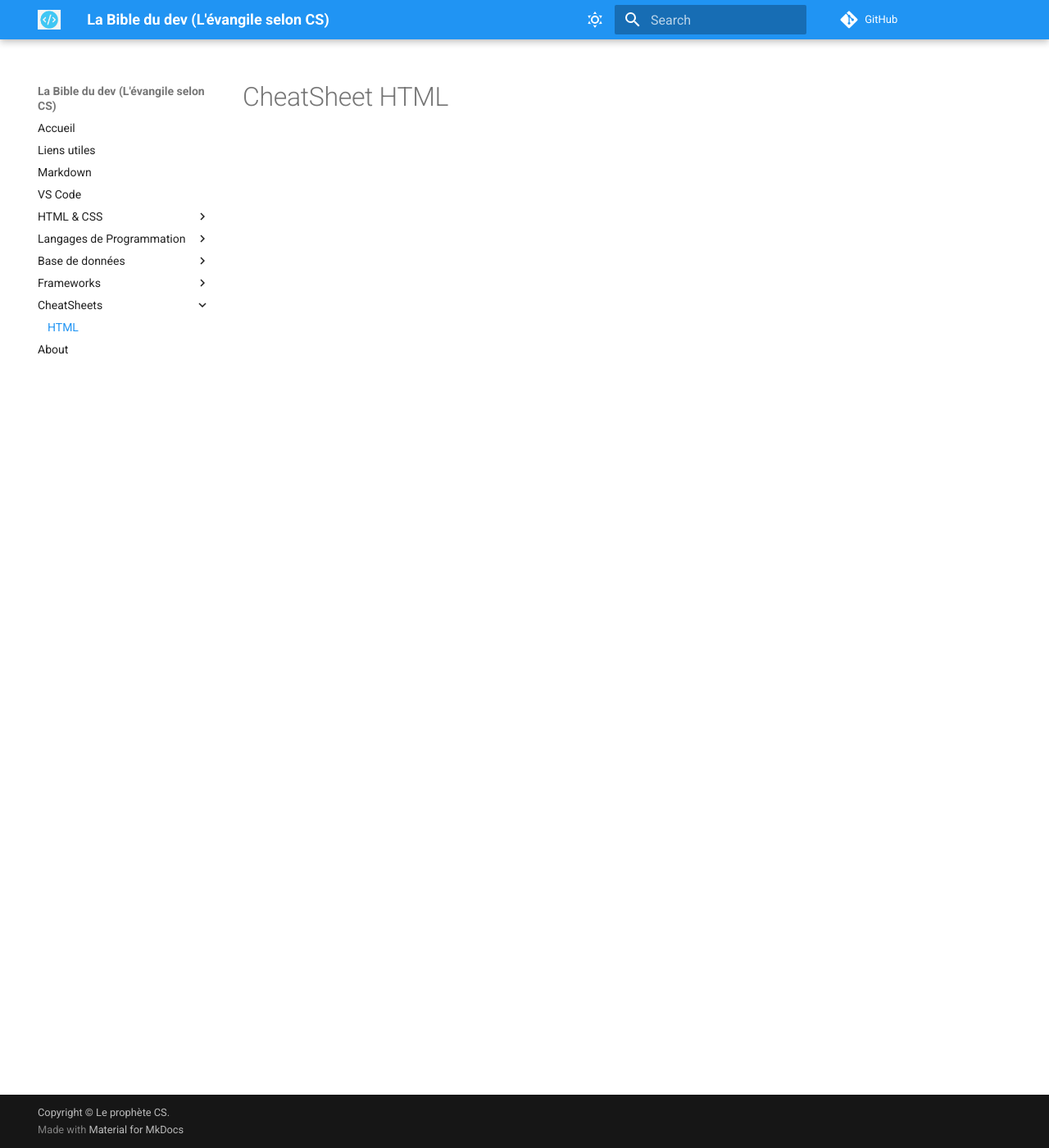
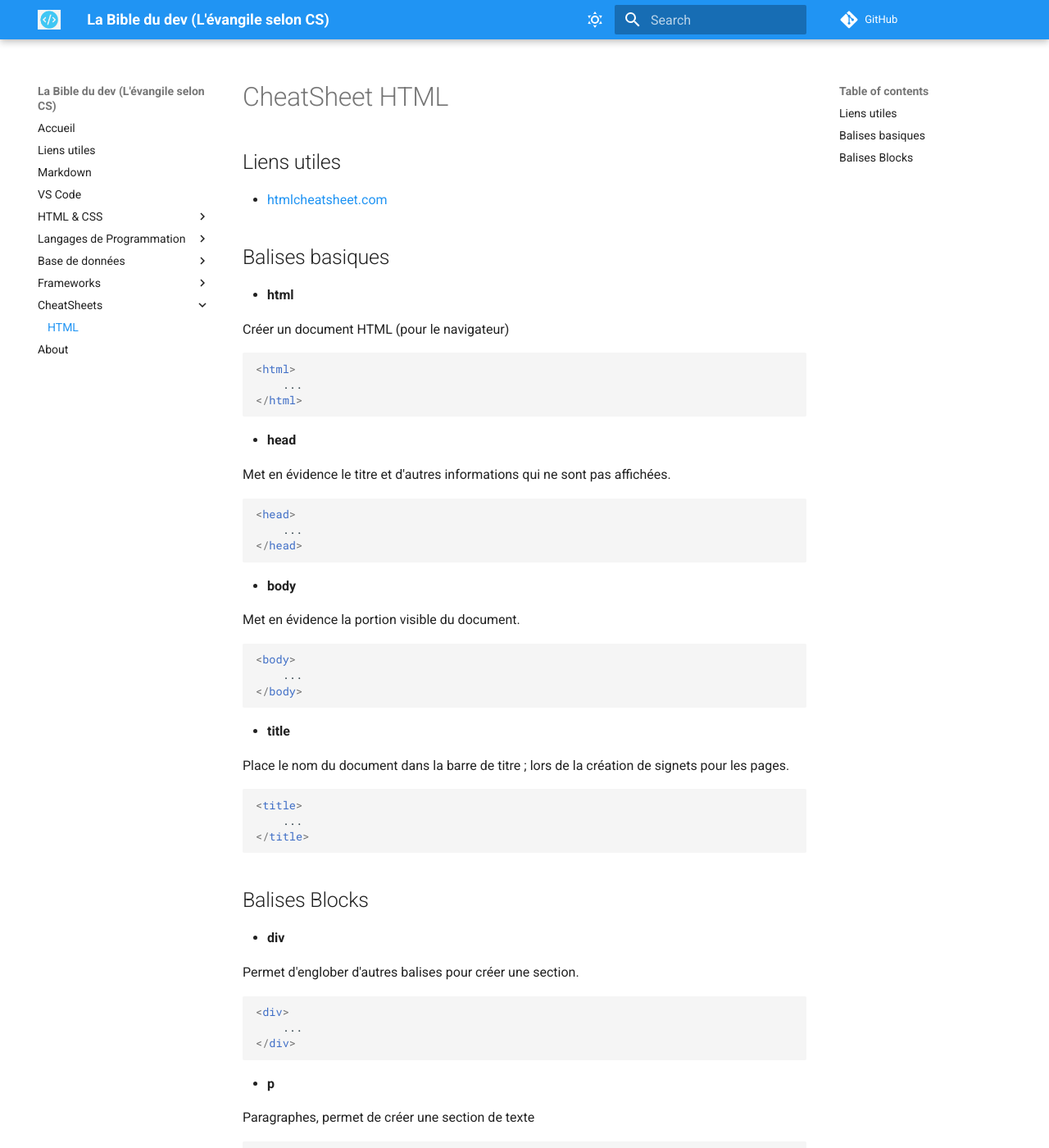
Before and after one commit to SampedroCyril/bible_build, an MkDocs documentation site: the page built from docs/cheatsheet_html.md, in a window 1280 px wide and 1400 px high. Shown: the whole window at 82% size. Built offline with MkDocs 1.6.1 and Material for MkDocs 9.7.7, drawn with Linux system fonts in a browser that asks for light colours; comment, search, counter and statistics services are not loaded.

Commit message:
added some stuff

````diff
--- a/docs/cheatsheet_html.md
+++ b/docs/cheatsheet_html.md
@@ -1 +1,71 @@
 # CheatSheet HTML
+
+## Liens utiles
+
+- [htmlcheatsheet.com](https://htmlcheatsheet.com/)
+
+## Balises basiques
+
+- **html**
+
+Créer un document HTML (pour le navigateur)
+
+```html
+<html>
+    ...
+</html>
+```
+
+- **head**
+
+Met en évidence le titre et d'autres informations qui ne sont pas affichées.
+
+```html
+<head>
+    ...
+</head>
+```
+
+- **body**
+
+Met en évidence la portion visible du document.
+
+```html
+<body>
+    ...
+</body>
+```
+
+- **title**
+
+Place le nom du document dans la barre de titre ; lors de la création de signets pour les pages.
+
+```html
+<title>
+    ...
+</title>
+```
+
+
+
+## Balises Blocks
+
+- **div**
+
+Permet d'englober d'autres balises pour créer une section.
+
+```html
+<div>
+    ...
+</div>
+```
+
+- **p**
+
+Paragraphes, permet de créer une section de texte
+
+```html
+<p>
+    ...
+</p>
+```
--- a/mkdocs.yml
+++ b/mkdocs.yml
@@ -27,6 +27,15 @@ markdown_extensions:
   - pymdownx.emoji:
       emoji_index: !!python/name:materialx.emoji.twemoji
       emoji_generator: !!python/name:materialx.emoji.to_svg
+  - pymdownx.highlight:
+      anchor_linenums: true
+      line_spans: __span
+      pygments_lang_class: true
+  - pymdownx.inlinehilite
+  - pymdownx.snippets
+  - pymdownx.superfences
+  - admonition
+  - pymdownx.details
 
 
 nav:
@@ -35,19 +44,20 @@ nav:
   - Markdown: markdown.md
   - VS Code: vsc.md
   - HTML & CSS:
-    - 'HTML': 'html.md'
-    - 'CSS': 'html.md'
+    - HTML: html.md
+    - CSS: html.md
   - Langages de Programmation:
-      - 'PHP': 'php.md'
-      - 'JavaScript': 'js.md'
-      - 'TypeScript': 'typescript.md'
-      - 'Java': 'java.md'
+      - PHP: php.md
+      - JavaScript: js.md
+      - TypeScript: typescript.md
+      - Java: java.md
+      - Python: py.md
   - Base de données:
-      - 'SQL': 'sql.md'
+      - SQL: sql.md
   - Frameworks:
-      - Angular : 'angular.md'
+      - Angular : angular.md
   - CheatSheets:
-      - HTML : 'cheatsheet_html.md'
+      - HTML : cheatsheet_html.md
   - About: about.md
 
 copyright: >
````
Also changed, not shown: docs/liens.md (+1 -0 lines), docs/py.md (added, +1 -0 lines).
